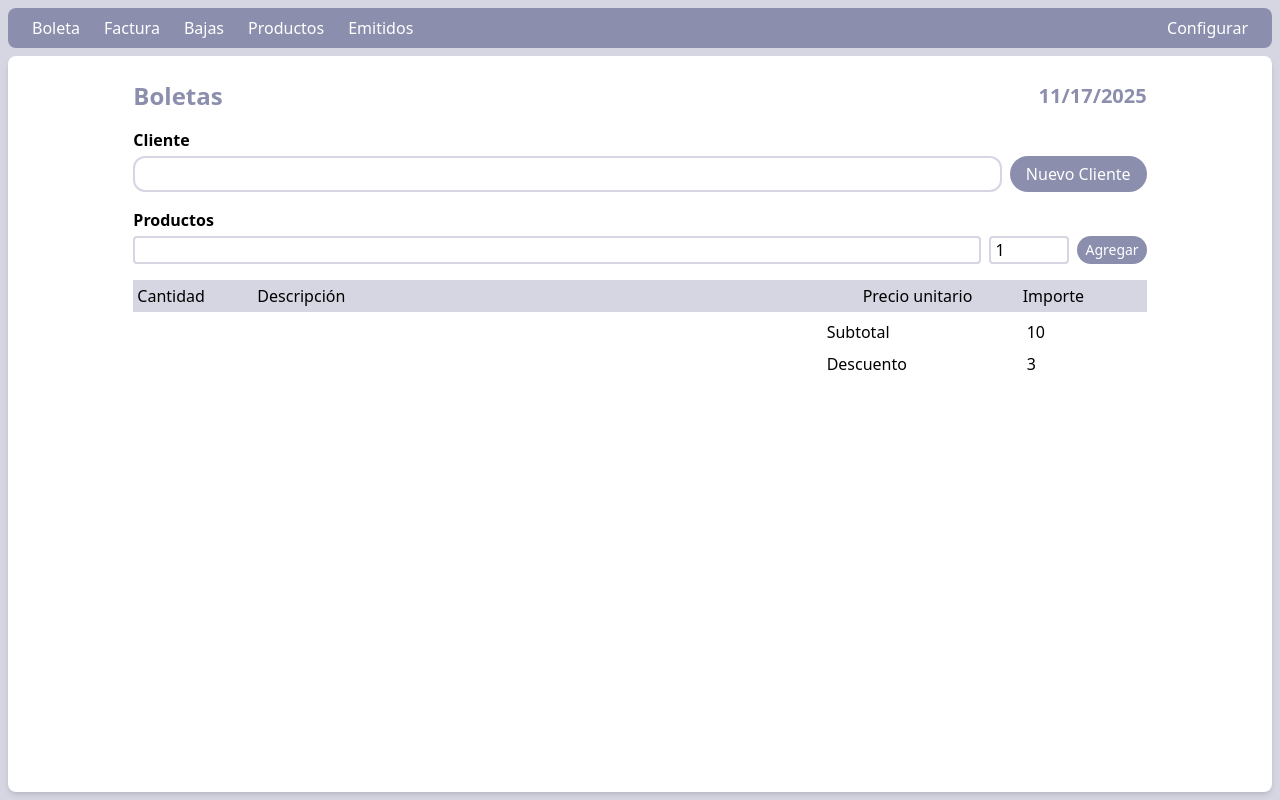
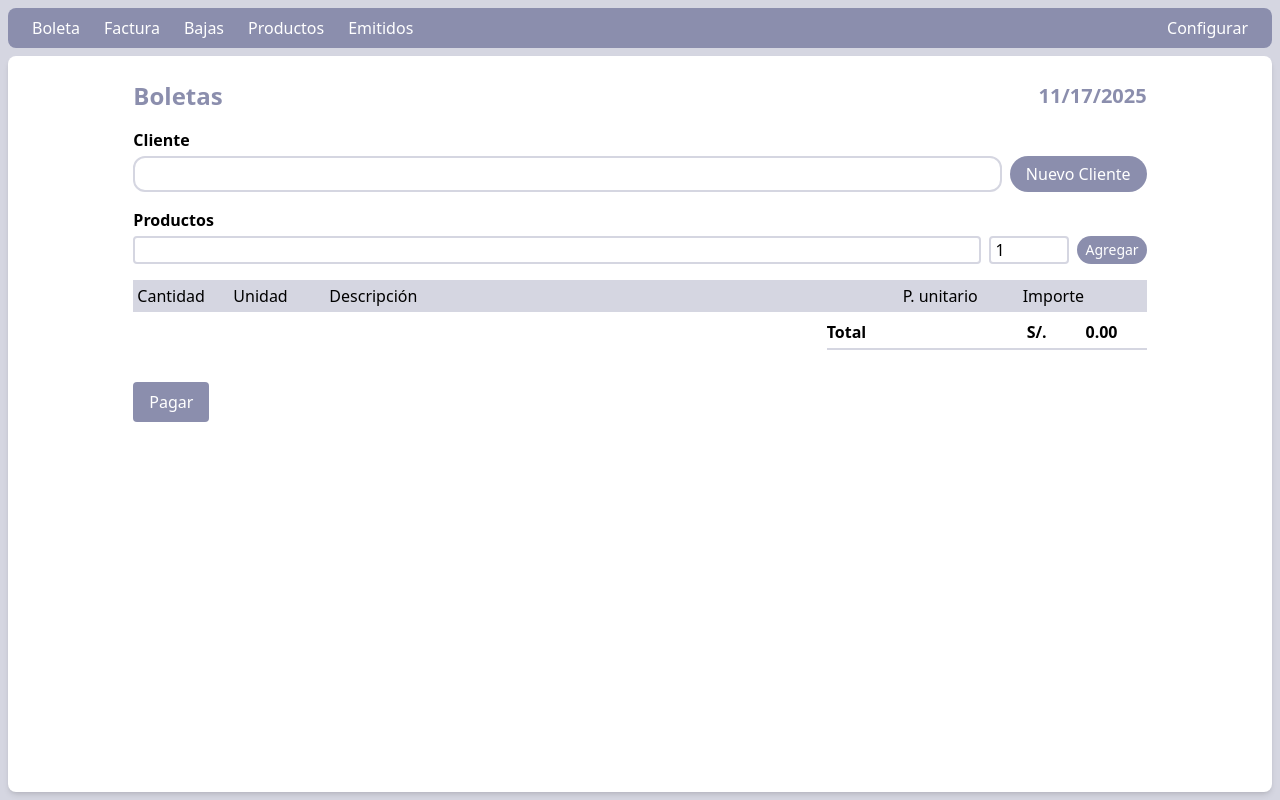
Before and after one commit to joseyaniez/contabilidad-electron, a Svelte app: page / in a window 1280 px wide. Built offline with nearby package versions, Linux system fonts and the light colour scheme.

Commit message:
feature: TableProduct complete

```diff
--- a/src/ui/components/Button.svelte
+++ b/src/ui/components/Button.svelte
@@ -1,10 +1,10 @@
 
 <script>
-  let { typeColor = 'primary', onclick, children } = $props();
+  let { padding = 1, typeColor = 'primary', onclick, children } = $props();
 </script>
 
 <button
-  class="bg-bacalao-{typeColor} my-4 px-2 py-1 rounded text-white"
+  class="bg-bacalao-{typeColor} my-4 px-{padding*2} py-{padding} cursor-pointer rounded text-white"
   type="button"
   {onclick}
 >
--- a/src/ui/components/form/client/ClientForm.svelte
+++ b/src/ui/components/form/client/ClientForm.svelte
@@ -3,7 +3,7 @@
   import ButtonClient from "./components/ButtonClient.svelte";
   import InputClient from "./components/InputClient.svelte";
 
-  let clientSelected = $state<Client | null >(null);
+  let {clientSelected = $bindable()}: {clientSelected: Client | null} = $props();
 
 </script>
 
--- a/src/ui/components/form/product/ProductForm.svelte
+++ b/src/ui/components/form/product/ProductForm.svelte
@@ -6,7 +6,7 @@
   import ProductTable from "./components/ProductTable.svelte";
 
   let productSelected = $state<Product | null>(null);
-  let productsSelected = $state<Array<Product & {quantity: number}>>([]);
+  let { productsSelected = $bindable() } : {productsSelected: Array<Product & {quantity: number}>} = $props();
   let quantityProduct = $state<number>(1);
 
   function onAddClick(){
--- a/src/ui/components/form/product/components/ProductItem.svelte
+++ b/src/ui/components/form/product/components/ProductItem.svelte
@@ -1,17 +1,39 @@
 
 <script lang="ts">
   import type { Product } from "../../../../../types/models/product";
-  let{ product, onClickDelete } = $props<{ product: Product & { quantity: number }, onClickDelete: () => void }>();
+    import { multiplyPrice } from "../../../../util/cents";
+  let{ product, onClickDelete, onAddQuantity, onSubQuantity } = $props<{ product: Product & { quantity: number }, onClickDelete: () => void, onAddQuantity: () => void, onSubQuantity: () => void }>();
 </script>
 
 <div class="flex flex-row p-1 border-b-bacalao-secondary border-b-2">
-  <div class="w-30 relative">
+  <div class="w-24 relative">
     <button onclick={onClickDelete} class="absolute -left-6 cursor-pointer top-1 bg-red-200 h-4 w-4 text-sm flex justify-center items-center rounded-full border border-red-500">
       x
     </button>
-    <p>{product.quantity}</p>
+    <div class="flex flex-row">
+      <button onclick={onSubQuantity} class="font-bold cursor-pointer hover:bg-bacalao-secondary rounded-full w-6 h-6 flex justify-center items-center text-bacalao-primary text-lg">-</button>
+      <p class="w-9 text-center">{product.quantity}</p>
+      <button onclick={onAddQuantity} class="font-bold cursor-pointer hover:bg-bacalao-secondary rounded-full w-6 h-6 flex justify-center items-center text-bacalao-primary text-lg">+</button>
+    </div>
   </div>
+  <div class="w-24">{product.unit}</div>
   <div class="flex-1 truncate pr-4">{ product.description }</div>
-  <div class="w-40">{product.price}</div>
-  <div class="w-30">{product.price * product.quantity}</div>
+  <div class="w-30 flex flex-row justify-start items-center">
+    <p>S./</p>
+    <p class="w-10 text-right">{product.price.toString().split('.')[0]}</p>
+    {#if product.price.toString().split('.').length > 1}
+      <p class="w-5 text-left">.{product.price.toString().split('.')[1].padEnd(2, "0")}</p>
+    {:else}
+      <p class="w-5 text-left">.00</p>
+    {/if}
+  </div>
+  <div class="w-30 flex flex-row justify-start items-center">
+    <p>S/.</p>
+    <p class="w-12 text-right">{multiplyPrice(product.price, product.quantity).toString().split('.')[0]}</p>
+    {#if multiplyPrice(product.price, product.quantity).toString().split('.').length > 1}
+      <p class="w-5 text-left">.{multiplyPrice(product.price, product.quantity).toString().split('.')[1].padEnd(2, "0")}</p>
+    {:else}
+      <p class="w-5 text-left">.00</p>
+    {/if}
+  </div>
 </div>
--- a/src/ui/components/form/product/components/ProductTable.svelte
+++ b/src/ui/components/form/product/components/ProductTable.svelte
@@ -1,5 +1,6 @@
 <script lang="ts">
   import type { Product } from "../../../../../types/models/product";
+  import { sumPrices, multiplyPrice } from "../../../../util/cents";
   import ProductItem from "./ProductItem.svelte";
 
   interface Props {
@@ -12,34 +13,53 @@
     productsSelected = productsSelected.filter((_, i) => i !== index);
   }
 
+  function onClickChangeProductQuantity(index: number, delta: number) {
+    productsSelected = productsSelected.map((product, i) => {
+      if (i === index) {
+        return { ...product, quantity: Math.max(1, product.quantity + delta) };
+      }
+      return product;
+    });
+  }
+
 </script>
 
 <div class="my-4 w-full">
 
   <!-- Table Header -->
   <div class="flex flex-row bg-bacalao-secondary p-1">
-    <div class="w-30">Cantidad</div>
+    <div class="w-24">Cantidad</div>
+    <div class="w-24">Unidad</div>
     <div class="flex-1">Descripción</div>
-    <div class="w-40">Precio unitario</div>
+    <div class="w-30">P. unitario</div>
     <div class="w-30">Importe</div>
   </div>
 
   <!-- Table Content -->
   <div class="flex flex-col">
     {#each productsSelected as product, i (product.id)}
-      <ProductItem {product} onClickDelete={() => onClickDeleteProduct(i)}/>
+      <ProductItem
+        {product}
+        onClickDelete={() => onClickDeleteProduct(i)}
+        onAddQuantity={() => onClickChangeProductQuantity(i, 1)}
+        onSubQuantity={() => onClickChangeProductQuantity(i, -1)}
+      />
     {/each}
   </div>
 
   <!-- Table Totals -->
   <div class="flex flex-col">
     <div class="flex flex-row justify-end mt-2">
-      <div class="w-50">Subtotal</div>
-      <div class="w-30">10</div>
-    </div>
-    <div class="flex flex-row justify-end mt-2">
-      <div class="w-50">Descuento</div>
-      <div class="w-30">3</div>
+      <div class="w-50 border-b-2 font-bold pb-1 border-bacalao-secondary">Total</div>
+      <div class="w-30 border-b-2 font-bold pb-1 border-bacalao-secondary flex flex-row">
+        <p>S/.</p>
+        <p class="w-12 text-right">{sumPrices(...productsSelected.map(p => multiplyPrice(p.price, p.quantity))).toString().split('.')[0]}</p>
+        {#if sumPrices(...productsSelected.map(p => multiplyPrice(p.price, p.quantity))).toString().split('.').length > 1}
+          <p class="w-5 text-left">.{sumPrices(...productsSelected.map(p => multiplyPrice(p.price, p.quantity))).toString().split('.')[1].padEnd(2, "0")}</p>
+        {:else}
+          <p class="w-5 text-left">.00</p>
+        {/if}
+      </div>
     </div>
   </div>
 
--- a/src/ui/features/invoices/InvoiceScreen.svelte
+++ b/src/ui/features/invoices/InvoiceScreen.svelte
@@ -1,11 +1,18 @@
-<script>
+<script lang="ts">
+    import type { Client } from "../../../types/models/client";
+    import type { Product } from "../../../types/models/product";
     import Title from "../../components/Title.svelte";
     import InputSelect from "../../components/form/InputSelect.svelte";
     import ClientForm from "../../components/form/client/ClientForm.svelte";
     import ProductForm from "../../components/form/product/ProductForm.svelte";
     import Table from "../../components/table/Table.svelte";
+    import { multiplyPrice, sumPrices } from "../../util/cents";
 
     const today = new Date().toLocaleDateString();
+
+    let clientSelected = $state<Client | null>(null);
+    let productsSelected = $state<Array<Product & {quantity: number}>>([]);
+    let total = $derived(sumPrices(...productsSelected.map(p => multiplyPrice(p.quantity, p.price))))
 
     const pagagementTypes = [
       {value: "contado", name: "Al contado"},
@@ -21,8 +28,8 @@
     <Title>Facturas</Title>
     <div class="text-bacalao-primary font-bold text-xl">{today}</div>
   </div>
-  <ClientForm/>
-  <ProductForm/>
+  <ClientForm bind:clientSelected/>
+  <ProductForm bind:productsSelected/>
   <Table/>
   <InputSelect title="Tipo de pago" content={pagagementTypes} bind:value={selectedPagagementType}/>
 </div>
--- a/src/ui/features/tickets/TicketScreen.svelte
+++ b/src/ui/features/tickets/TicketScreen.svelte
@@ -1,9 +1,17 @@
-<script>
+<script lang="ts">
+    import type { Client } from "../../../types/models/client";
+    import type { Product } from "../../../types/models/product";
+    import Button from "../../components/Button.svelte";
     import Title from "../../components/Title.svelte";
     import ClientForm from "../../components/form/client/ClientForm.svelte";
     import ProductForm from "../../components/form/product/ProductForm.svelte";
-    import Table from "../../components/table/Table.svelte";
+    import { multiplyPrice, sumPrices } from "../../util/cents";
     const today = new Date().toLocaleDateString();
+
+    let clientSelected = $state<Client | null>(null);
+    let productsSelected = $state<Array<Product & {quantity: number}>>([]);
+    let total = $derived(sumPrices(...productsSelected.map(p => multiplyPrice(p.quantity, p.price))))
+
 </script>
 
 
@@ -12,6 +20,7 @@
     <Title>Boletas</Title>
     <div class="text-bacalao-primary font-bold text-xl">{today}</div>
   </div>
-  <ClientForm/>
-  <ProductForm/>
+  <ClientForm bind:clientSelected/>
+  <ProductForm bind:productsSelected/>
+  <Button padding={2} onclick={() => {}}>Pagar</Button>
 </div>
--- /dev/null
+++ b/src/ui/util/cents.ts
@@ -0,0 +1,14 @@
+
+function toCents(cant: number): number {
+    return Math.round(cant * 100);
+}
+
+function sumPrices(...prices: number[]): number {
+    return (prices.reduce((total, price) => total + toCents(price), 0))/100;
+}
+
+function multiplyPrice(price: number, factor: number): number {
+    return (toCents(price) * factor)/100;
+}
+
+export { toCents, sumPrices, multiplyPrice };
```
Also changed, not shown: 1 other file (tests, documents, lock files or other folders).
